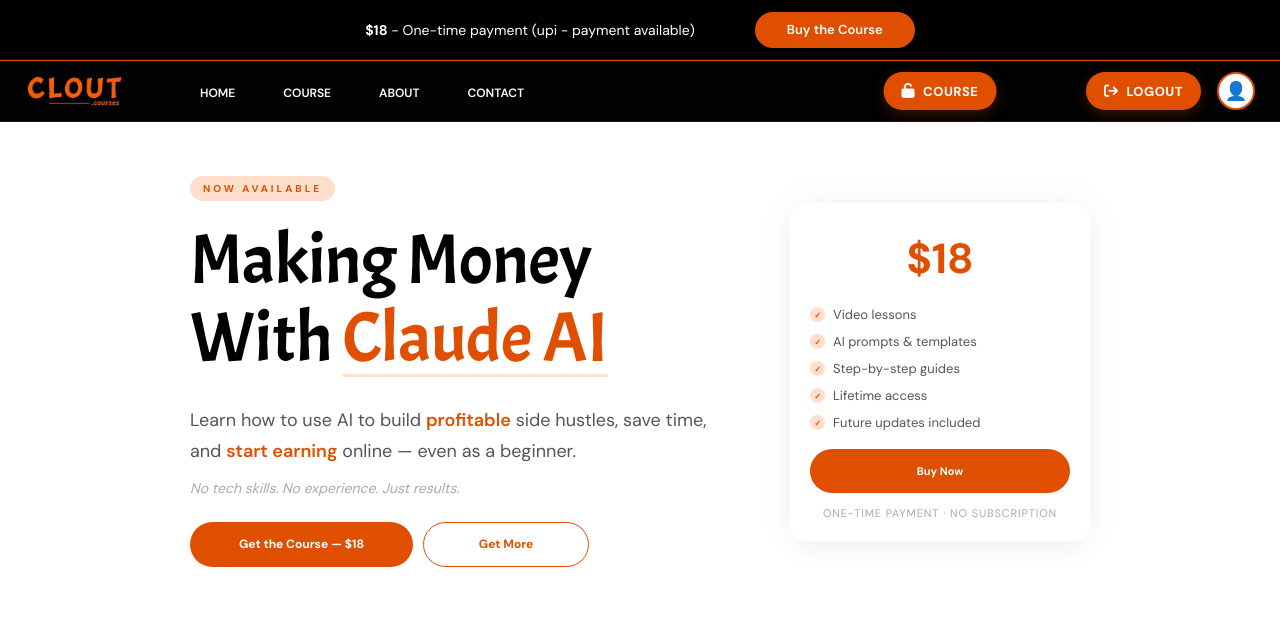
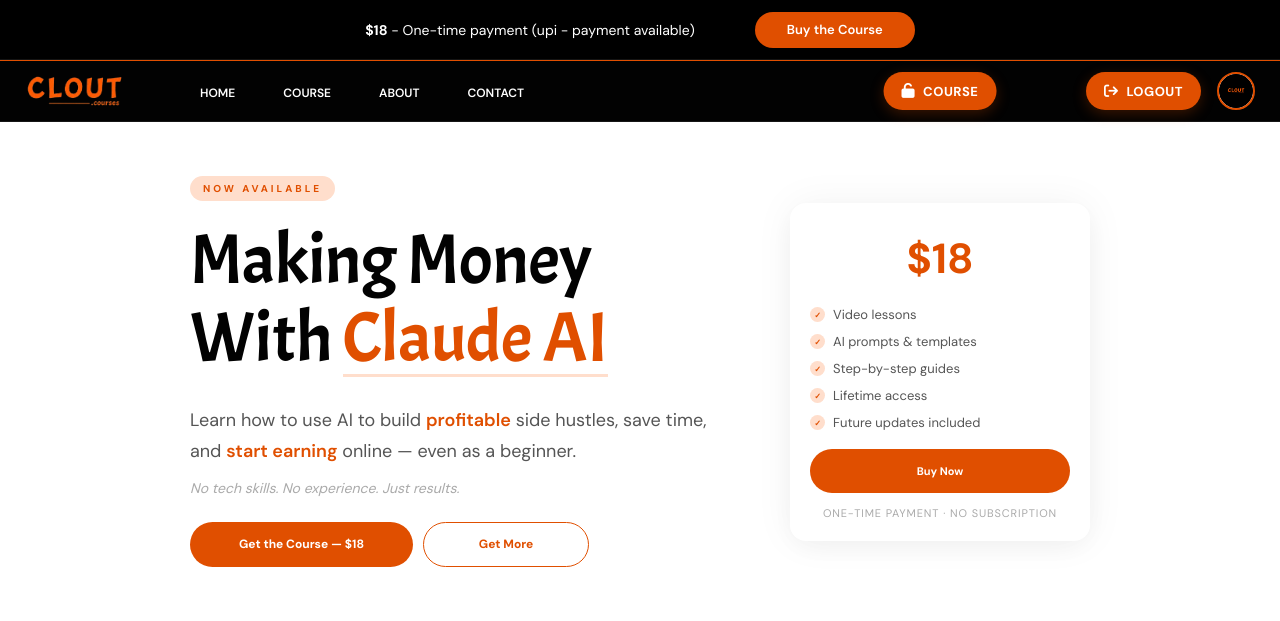
Before and after one commit to emirmubze/Clout, a Django app: page / in a window 1280 px wide. Shown: the top 621 px of the page. Run offline with Django 5.2, Linux system fonts and the light colour scheme; the visitor is signed in with stand-in values (Sample User, id 1); data that the repository does not hold is empty; some libraries are stand-ins or nearby versions; some web fonts are replaced.

Commit message:
Set CLOUT image as the default profile picture for all users

```diff
--- a/shop/models.py
+++ b/shop/models.py
@@ -1,6 +1,7 @@
 from django.db import models
 from django.contrib.auth.models import AbstractUser
 from django.conf import settings
+from django.templatetags.static import static
 from urllib.parse import quote
 
 
@@ -98,11 +99,11 @@ class CustomUser(AbstractUser):
     @property
     def profile_image_url(self):
         if not self.profile_image:
-            return ""
+            return static("default-profile.jpg")
 
         url = _public_file_url(self.profile_image)
         if not url:
-            return ""
+            return static("default-profile.jpg")
 
         separator = "&" if "?" in url else "?"
         cache_version = quote(
--- a/shop/templates/shop/index.html
+++ b/shop/templates/shop/index.html
@@ -622,7 +622,7 @@
       object-fit: cover;
       display: block;
       border-radius: 50%;
-      background: #ffffff;
+      background: #000000;
     }
 
     .profile-link .profile-icon {
@@ -2823,21 +2823,18 @@
           <span>LOGOUT</span>
         </a>
         <a href="{% url 'profile' %}"
-          class="profile-link{% if not request.user.profile_image_url %} no-profile-image{% endif %}"
+          class="profile-link"
           aria-label="Profile">
-          {% if request.user.profile_image_url %}
           <img class="profile-circle" src="{{ request.user.profile_image_url }}" alt="Profile"
-            onerror="this.parentElement.classList.add('image-failed')">
-          {% endif %}
-          <span class="profile-icon" aria-hidden="true">👤</span>
+            onerror="this.src='{% static 'default-profile.jpg' %}'">
         </a>
         {% else %}
         <a href="{% url 'login' %}" class="nav-login-btn">
           <i class="fa-solid fa-arrow-right-to-bracket"></i>
           <span>LOGIN</span>
         </a>
-        <a href="{% url 'login' %}" class="profile-link no-profile-image mobile-only-profile" aria-label="Login">
-          <span class="profile-icon" aria-hidden="true">👤</span>
+        <a href="{% url 'login' %}" class="profile-link mobile-only-profile" aria-label="Login">
+          <img class="profile-circle" src="{% static 'default-profile.jpg' %}" alt="Profile">
         </a>
         {% endif %}
       </div>
```
Also changed, not shown: shop/static/default-profile.jpg (added).
